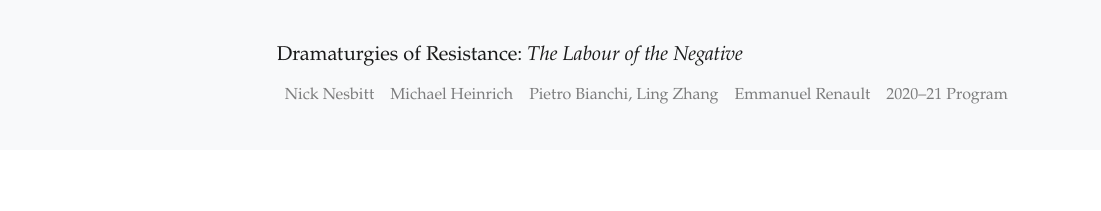
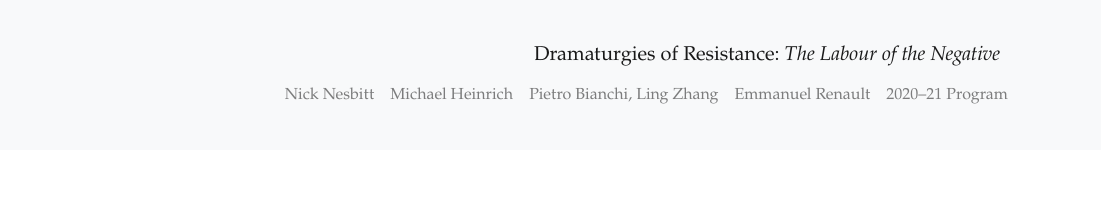
Before and after one commit to mdelhey/dramaturgiesofresistance.com, a plain HTML site: page index.html in a window 1280 px wide. Shown: the top 211 px of the page, 179-1280 px from the left. Drawn offline with nearby package versions, Linux system fonts and the light colour scheme.

Commit message:
header right-align

```diff
--- a/custom.css
+++ b/custom.css
@@ -42,6 +42,10 @@ body {
     margin: auto;
 }
 
+.navbar-brand {
+        text-align: right;
+    }
+
 @media (max-width: 576px) {
     .navbar-brand {
         text-align: center;
```
